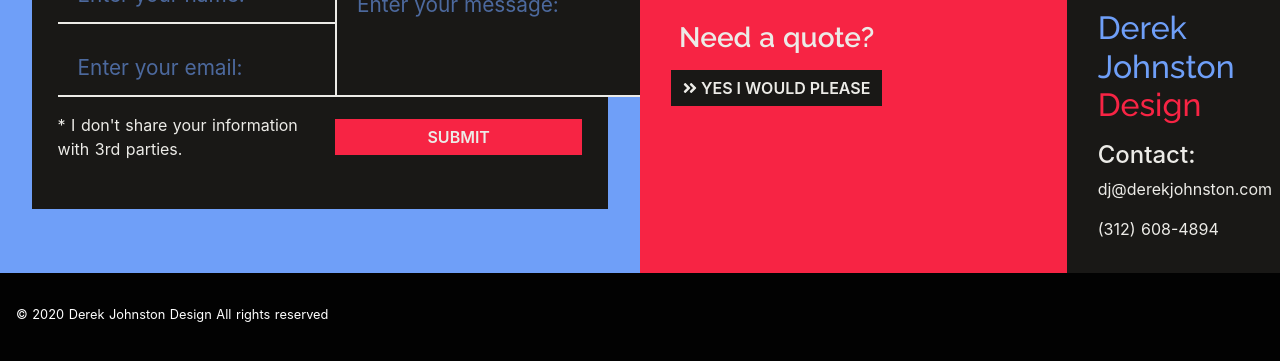
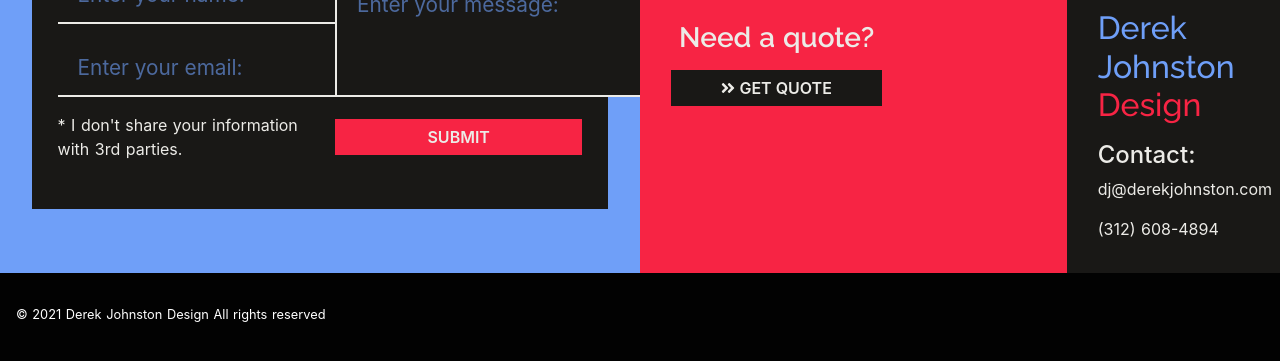
Before and after one commit to DJ-DESIGN/dj-portfolio, a Nuxt app: page /logo in a window 1280 px wide. Shown: the part 1982-2343 px from the top of the page. Built offline with nearby package versions, Linux system fonts and the light colour scheme; a web font is replaced by a local one.

Commit message:
2021 upadate fixes

```diff
--- a/components/Footer.vue
+++ b/components/Footer.vue
@@ -52,7 +52,7 @@
             Need a quote?
           </h3>
           <b-button v-b-modal.quote-modal class="btn-block rounded-0 dj-quote-btn">
-            <font-awesome-icon :icon="['fas', 'angle-double-right']" /> Yes I would please </b-button>
+            <font-awesome-icon :icon="['fas', 'angle-double-right']" /> Get Quote </b-button>
         </div>
       </b-col>
       <b-col class="dj-bg-gray dj-foot-last" xl="2">
@@ -68,7 +68,7 @@
     </b-row>
     <b-row class="dj-bg-black">
       <b-col class="dj-all-rights-reserved">
-        <p>© 2020 Derek Johnston Design All rights reserved</p>
+        <p>© 2021 Derek Johnston Design All rights reserved</p>
       </b-col>
     </b-row>
     <!-- Quote Form Modal -->
--- a/pages/index.vue
+++ b/pages/index.vue
@@ -49,7 +49,7 @@
           </div>
           <h2>UI/UX Design</h2>
           <h5 class="text-center p-2">
-            Research, Wireframes, Lofi and Hifi Mockups, Interactive Prototypes, User Journies.
+            Research, Wireframes, Lofi and Hifi Mockups, Interactive Prototypes, User Journeys.
           </h5>
         </b-col>
         <b-col md="4">
```
Also changed, not shown: 1 other file (tests, documents, lock files or other folders).
